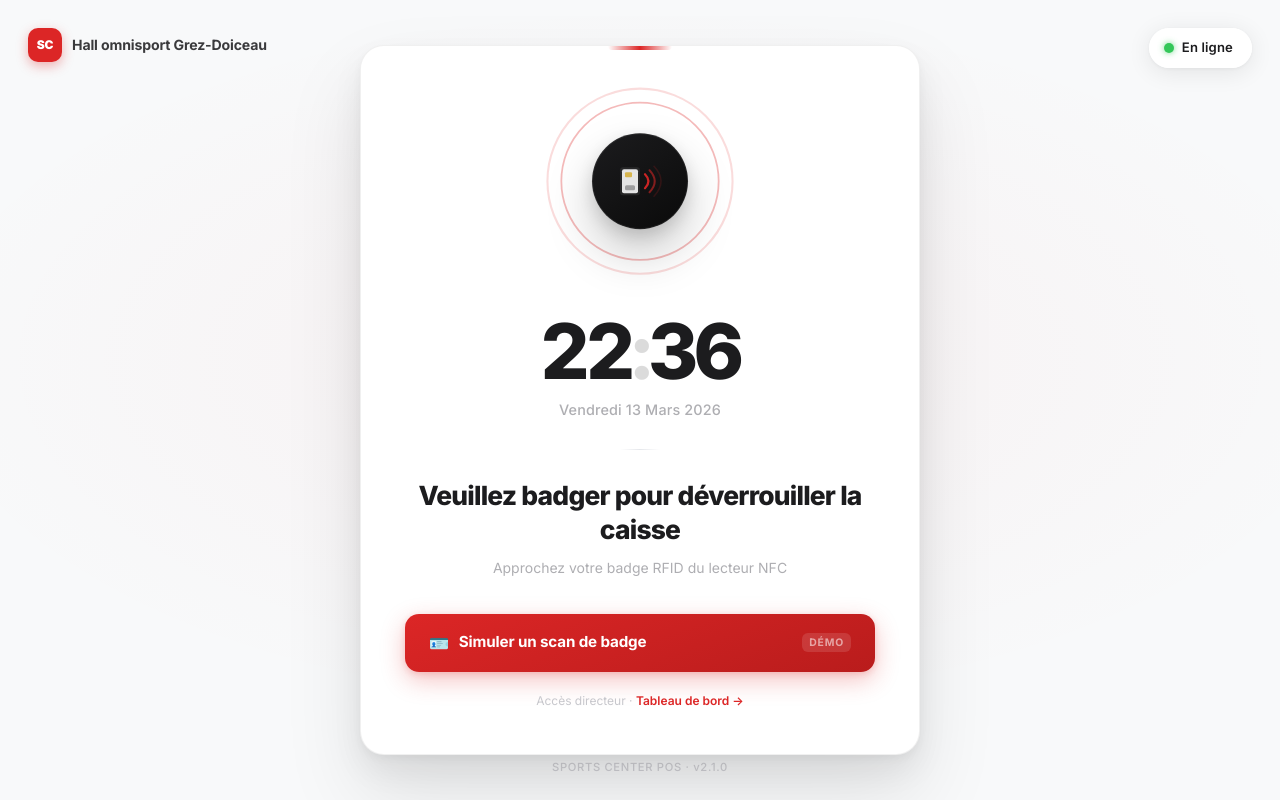
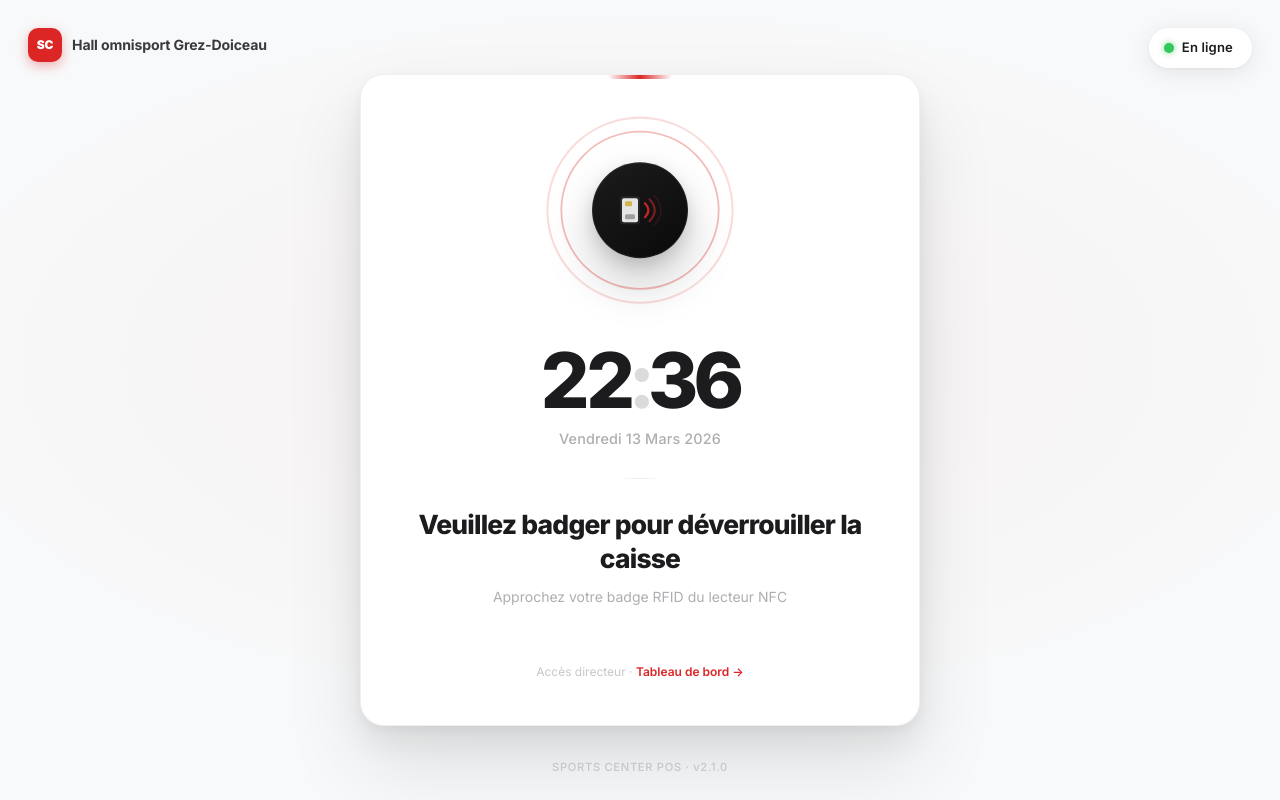
Before and after one commit to rayleiighh/GAPRC, a React (Vite) app in the folder gaprc-frontend/: page / in a window 1280 px wide. Built offline with nearby package versions, Linux system fonts and the light colour scheme; no server answers.

Commit message:
fix(kiosque): suppression du bouton de test pour simuler un badge #28

```diff
--- a/gaprc-frontend/src/app/pages/KioskIdleScreen.tsx
+++ b/gaprc-frontend/src/app/pages/KioskIdleScreen.tsx
@@ -458,53 +458,6 @@ export function KioskIdleScreen() {
           </p>
         </div>
 
-        {/* Demo CTA */}
-        <motion.button
-          onClick={() => navigate("/checkout/Rayane")}
-          whileHover={{
-            scale: 1.02,
-            boxShadow: "0 12px 32px rgba(220,38,38,0.38)",
-          }}
-          whileTap={{ scale: 0.98 }}
-          style={{
-            width: "100%",
-            padding: "17px 24px",
-            background:
-              "linear-gradient(160deg, #dc2626 0%, #b91c1c 100%)",
-            color: "white",
-            border: "none",
-            borderRadius: 14,
-            fontWeight: 700,
-            fontSize: "0.95rem",
-            cursor: "pointer",
-            letterSpacing: "-0.01em",
-            boxShadow:
-              "0 8px 24px rgba(220,38,38,0.28), 0 2px 6px rgba(220,38,38,0.16)",
-            display: "flex",
-            alignItems: "center",
-            justifyContent: "center",
-            gap: 10,
-            transition: "box-shadow 0.2s",
-          }}
-        >
-          <span style={{ fontSize: "1rem" }}>🪪</span>
-          Simuler un scan de badge
-          <span
-            style={{
-              marginLeft: "auto",
-              fontSize: "0.65rem",
-              fontWeight: 700,
-              letterSpacing: "0.08em",
-              color: "rgba(255,255,255,0.55)",
-              background: "rgba(255,255,255,0.12)",
-              padding: "2px 7px",
-              borderRadius: 6,
-            }}
-          >
-            DÉMO
-          </span>
-        </motion.button>
-
         {/* Director access */}
         <p
           style={{
```
